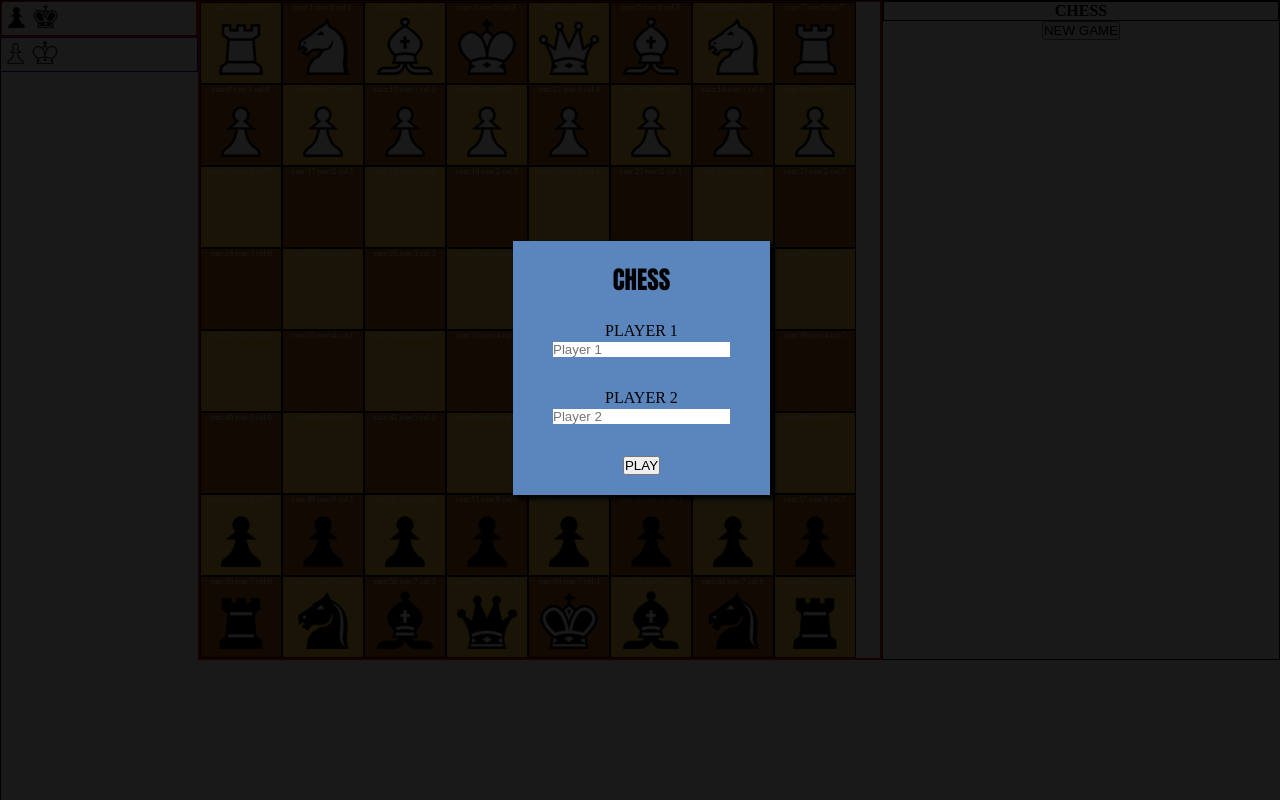
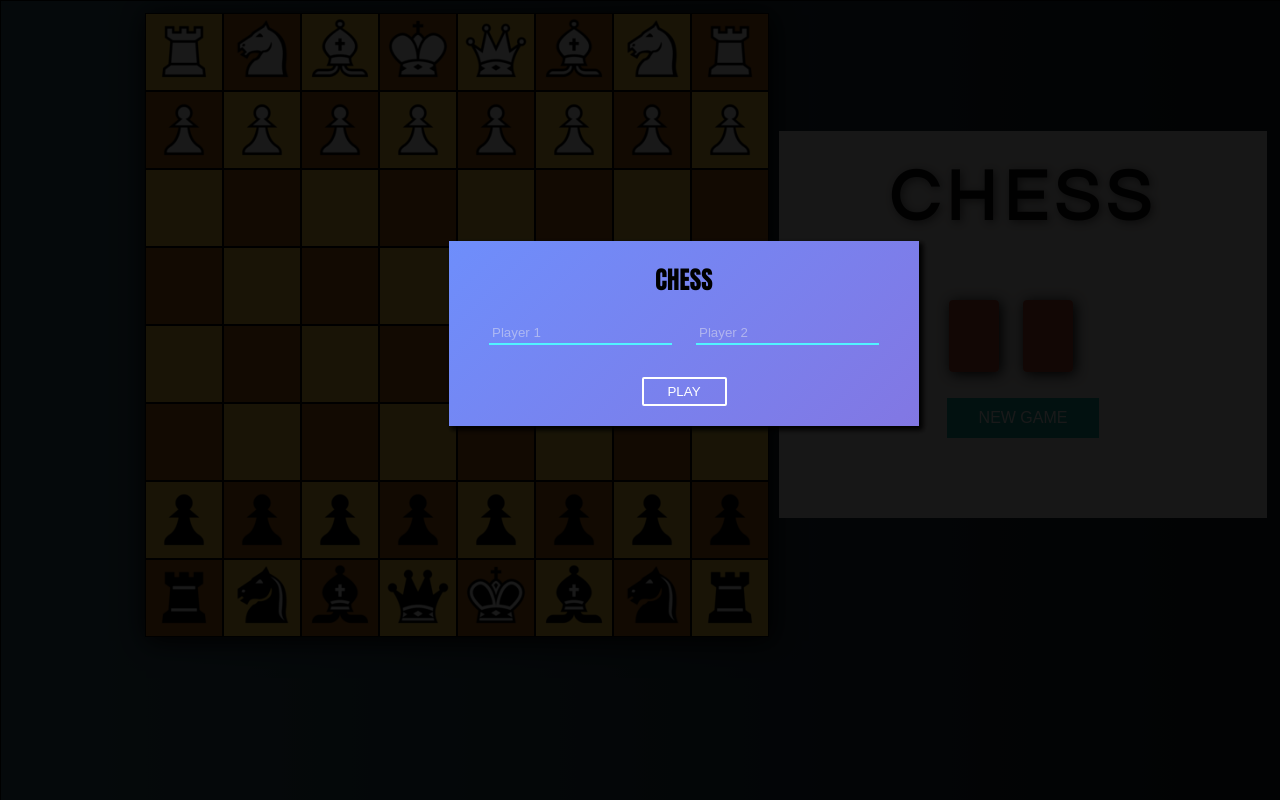
Before and after one commit to shivamsaxena12/Chess, a plain HTML site: page index.html in a window 1280 px wide. Drawn offline with nearby package versions, Linux system fonts and the light colour scheme; a web font is replaced by a local one.

Commit message:
stylesheet modified. modal style completed. layout improved.

```diff
--- a/index.html
+++ b/index.html
@@ -5,6 +5,9 @@
     <title>CHESS</title>
     <script src="https://ajax.googleapis.com/ajax/libs/angularjs/1.3.14/angular.min.js"></script>
     <link rel="stylesheet" href="styles.css">
+    <link href='http://fonts.googleapis.com/css?family=Oleo+Script' rel='stylesheet' type='text/css'>
+    <link href='http://fonts.googleapis.com/css?family=Berkshire+Swash' rel='stylesheet' type='text/css'>
+    <link href='http://fonts.googleapis.com/css?family=Arizonia' rel='stylesheet' type='text/css'>
 
 </head>
 
@@ -25,8 +28,8 @@
         <div ng-repeat="gridElement in playArea" id="{{gridElement.sno}}" class="squareGrid" ng-class="{'float':!($index%8),'bb':((gridElement.row+gridElement.sno)%2),'ww':!((gridElement.row+gridElement.sno)%2)}"
             ng-init="gridElement.sno=gridElement.sno+$index;" ng-click="clicked($event,gridElement)">
 
-            curr:{{ gridElement.sno }}
-            row:{{gridElement.row}} col:{{gridElement.col}}
+            <!-- curr:{{ gridElement.sno }}
+            row:{{gridElement.row}} col:{{gridElement.col}} -->
 
             <img ng-if="gridElement.property.color" class="play_icon" ng-src="images/{{gridElement.property.color}}{{gridElement.property.type}}.png">
 
@@ -35,20 +38,27 @@
     </div>
 
     <div class="info">
-        <h4 class="heading">CHESS</h4>
-        <button ng-click="newGame()">NEW GAME</button>
+        <h1 class="elegantshadow">CHESS</h1>
+        <div class="player_name">
+            {{player1}}
+        </div>
+        <div class="player_name">
+            {{player2}}
+        </div>
+        <div class="new_game">
+            <button ng-click="newGame()">NEW GAME</button>
+        </div>
     </div>
 
     <div id="modal">
         <div id="inner_modal">
         <p id="modal_chess">CHESS</p>
         <form  ng-submit="closeModal()">
-            <label for="player1" >PLAYER 1  </label><br />
-            <input type="text" class="player_input" ng-model="player1" placeholder="Player 1"/> <br />
 
-            <label for="player2" >PLAYER 2 </label><br />
-                <input type="text" class="player_input" ng-model="player2" placeholder="Player 2"/> <br />
-            <input type="submit"  value="PLAY">
+            <input type="text" class="player_input" ng-model="player1" placeholder="Player 1" style="margin-right:20px;"/>
+
+            <input type="text" class="player_input" ng-model="player2" placeholder="Player 2"/><br/>
+            <input id="submitBtn" type="submit"  value="PLAY">
         </form>
         </div>
     </div>
--- a/js/controllers/MainController.js
+++ b/js/controllers/MainController.js
@@ -6,8 +6,8 @@ MainController = ChessApp.controller('MainController', function ($scope) {
     var initData = function () {
         $scope.playArea = createPlayer();
         $scope.kills = {
-            black: ["WhitePawn","WhiteKing"],
-            white: ["BlackPawn","BlackKing"]
+            black: [],
+            white: []
         };
 
         console.log("NEW GAME");
--- a/styles.css
+++ b/styles.css
@@ -5,23 +5,25 @@
 
 body{
     display: flex;
+    padding: 1%;
+    background: linear-gradient(to left, #16222a, #3a6073); /* W3C, IE 10+/ Edge, Firefox 16+, Chrome 26+, Opera 12+, Safari 7+ */
 }
 .main_box{
-    border:2px solid red;
-    flex: initial;
-    width:680px;
+
+   margin:0px 10px;
+    width:fit-content;
     z-index: 1;
+    box-shadow: 2px 3px 25px 1px;
 }
 
 
 .squareGrid {
-    width:80px;
-    height: 80px;
-
+    width:76px;
+    height: 76px;
+    border: 1px solid black;
     float: left;
     color: white;
     text-align: center;
-    border:1px solid black;
 
     font-size: 8px;
   }
@@ -48,41 +50,113 @@ body{
 
 .active
 {
-    background: rgb(255, 115, 0);
+    background: rgb(236, 123, 57);
     transition: all 0.5s;
 }
 
 .kills{
    flex:1;
-    width:20% ;
+
     z-index: 1;
+    background:rgba(179, 79, 21, 0);
 }
 
-.black_kills
-{
-    border : 2px solid red;
-}
-.white_kills
-{
-    border : 1px solid blue;
-
-}
 .kill_icon
 {
+    padding: 3px;
     height: auto;
-    width:15%;
+    width:30%;
 }
 
 .info{
     z-index: 1;
-  border: 1px solid black;
-  flex:2;
+    flex:4;
     text-align: center;
+    background-color: #e7e5e4;
+    height: fit-content;
+    padding: 20px 0px 80px 0px;
+    margin-bottom:auto;
+    margin-top:auto;
 }
-.heading{
 
-border:1px solid black;
+
+h1 {
+    font-family: "Avant Garde", Avantgarde, "Century Gothic", CenturyGothic, "AppleGothic", sans-serif;
+    font-size: 72px;
+    padding-top: 10px;
+    padding-bottom: 80px;
+    margin-bottom: 10px;
+    text-transform: uppercase;
+    text-rendering: optimizeLegibility;
+  }
+  h1.elegantshadow {
+    color: #131313;
+
+    letter-spacing: 0.10em;
+    text-shadow: 2px 2px 8px rgb(110, 108, 108);
+  }
+
+  .player_name{
+    margin-right:5%;
+    background: #b44a37;
+    border-radius:4px;
+    padding: 25px;
+    font-size: 20px;
+    color: #fff;
+    display: inline;
+    box-shadow: 2px 2px 14px 0px black;
+
+  }
+
+.new_game{
+
+    margin-top: 50px;
 }
+  button{
+    background:rgb(26, 171, 164);
+    color:#fff;
+    border:none;
+    position:relative;
+    height:40px;
+    font-size:1em;
+    padding:0 2em;
+    cursor:pointer;
+    transition:800ms ease all;
+    outline:none;
+
+
+  }
+  button:hover{
+    background-color: #e7e5e4;
+
+    color:rgb(26, 171, 164);
+
+  }
+  button:before,button:after{
+    content:'';
+    position:absolute;
+    top:0;
+    right:0;
+    height:2px;
+    width:0;
+    background:rgb(26, 171, 164);
+    transition:400ms ease all;
+  }
+  button:after{
+    right:inherit;
+    top:inherit;
+    left:0;
+    bottom:0;
+  }
+  button:hover:before,button:hover:after{
+    width:100%;
+    transition:800ms ease all;
+  }
+
+
+
+
+
 
 #modal
 {
@@ -94,7 +168,6 @@ border:1px solid black;
     width: 100%;
     height: 100%;
     background: rgb(1, 1, 1,0.9);
-    /*background-color: rgba(1, 1, 1, 1);*/
     border: 1px solid black;
     transition: all 0.5s;
 }
@@ -102,11 +175,11 @@ border:1px solid black;
 #inner_modal{
     padding: 20px 40px;
     text-align: center;
-    background: rgb(91, 133, 189);
+    background-image:  linear-gradient(135deg, #6e8efb, #8277e3);
 
     width: fit-content;
     position: inherit;
-    margin-left: 40vw;
+    margin-left: 35vw;
     margin-top: 30vh;
 
     box-shadow: 3px 3px 5px 1px;
@@ -116,14 +189,50 @@ border:1px solid black;
 
 .player_input{
     margin-bottom: 4vh;
-    border:0px;
+    border-top: 0px;
+    border-left: 0px;
+    border-right: 0px;
+   border-bottom: 2px solid #51f3ff;
+   padding: 3px;
+   background:none;
+   outline: none;
+   transition-property: border;
+
+    transition: all 0.3s ease-out;
 
 }
-.player_input:focus{
-    border-bottom: 2px solid ;
+.player_input:hover{
+    border-bottom: 2px solid rgb(31, 116, 196);
 }
+
+
+ .player_input:focus{
+
+    border-bottom: 2px solid rgb(31, 116, 196);
+}
+
+.player_input::placeholder{
+    color: rgba(243, 239, 239, 0.459);
+
+}
+
 #modal_chess{
     margin-bottom:3vh;
     font-size: 25px;
     font-family: Impact, Haettenschweiler, 'Arial Narrow Bold', sans-serif;
 }
+
+#submitBtn{
+    color:white;
+    border: 2px solid white;
+    border-radius: 2px;
+    padding: 5px;
+    background: none;
+    width: 85px;
+}
+
+#submitBtn:hover{
+    transform: scale(1.1);
+    transition: all 0.4s;
+    cursor: pointer;
+}
```
